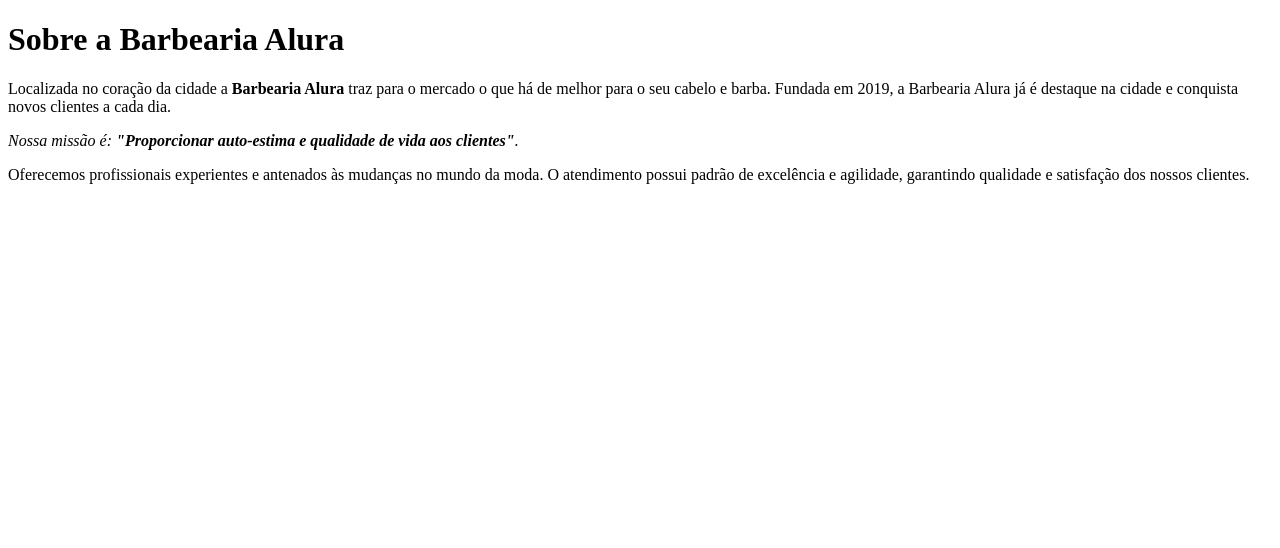
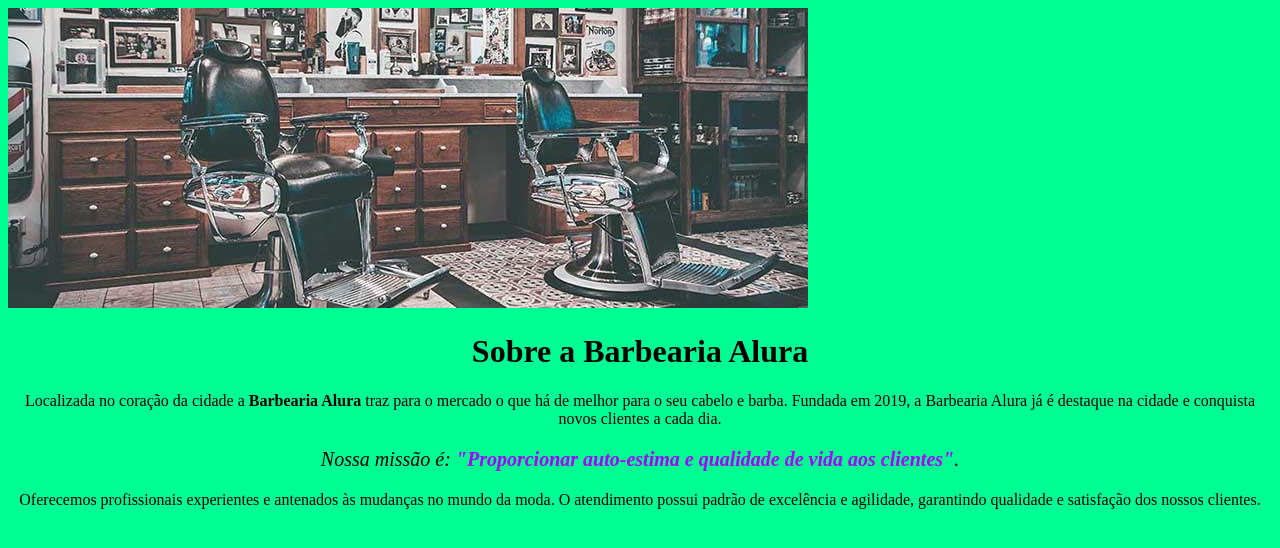
Before and after one commit to ju9795/ju9795, a plain HTML site: page index.html in a window 1280 px wide. Drawn offline with Linux system fonts and the light colour scheme.

Commit message:
fp
gsdfv\sda\a

```diff
--- a/index.html
+++ b/index.html
@@ -3,17 +3,21 @@
     <head>
         <meta charset="UTF-8">
         <title>Barbearia Alura</title>
+        <link rel="stylesheet" href="style.css">
 
+        <style>
+
+        </style>
     </head>
 
     <body>
-        <h1 >Sobre a Barbearia Alura</h1>
-
+        <img src="banner.jpg">
+        <h1 style="text-align: center">Sobre a Barbearia Alura</h1>
 
         <p>Localizada no coração da cidade a <strong>Barbearia Alura</strong> traz para o mercado o que há de melhor para o seu cabelo e barba. Fundada em 2019, a Barbearia Alura já é destaque na cidade e conquista novos clientes a cada dia.</p>
 
-        <p id="missao" ><em>Nossa missão é: <strong>"Proporcionar auto-estima e qualidade de vida aos clientes"</strong>.</em></p>
+        <p id="missao"><em>Nossa missão é: <strong>"Proporcionar auto-estima e qualidade de vida aos clientes"</strong>.</em></p>
 
-        <p >Oferecemos profissionais experientes e antenados às mudanças no mundo da moda. O atendimento possui padrão de excelência e agilidade, garantindo qualidade e satisfação dos nossos clientes.</p>
+        <p>Oferecemos profissionais experientes e antenados às mudanças no mundo da moda. O atendimento possui padrão de excelência e agilidade, garantindo qualidade e satisfação dos nossos clientes.</p>
     </body>
 </html>
--- a/style.css
+++ b/style.css
@@ -1,19 +1,12 @@
 body {
-    background: #be17e7
-}
-
-h1 {
-    text-align: center
+    background: #00fd94
 }
 
 p {
     text-align: center;
 }
+#missao{font-size: 20px}
 
 em strong {
-    color: #00ffc8;
+    color: rgb(162, 0, 255);
 }
-
-em strong {
-     color: #FF0000;
-}
```
